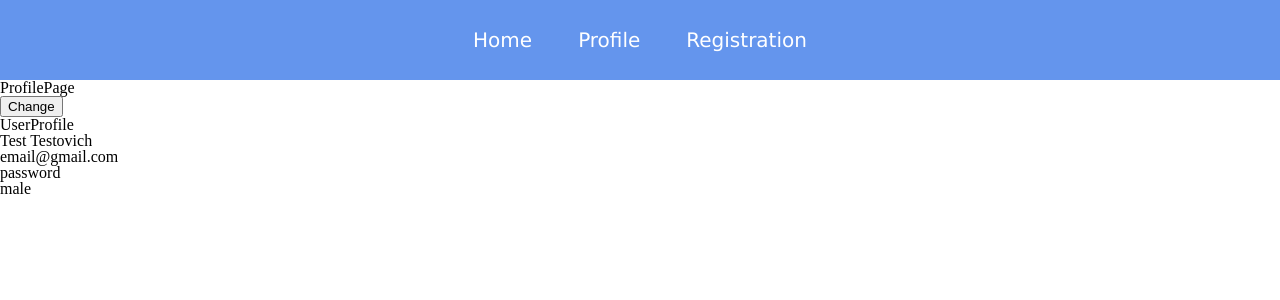
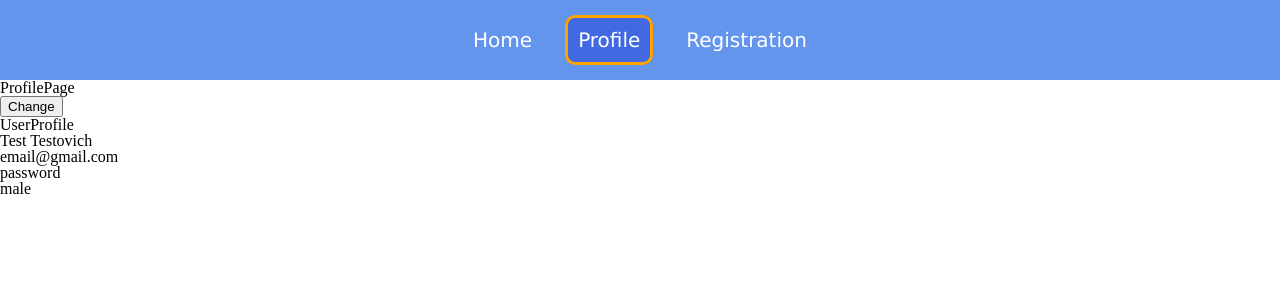
Before and after one commit to MicHaeLNgSd/fresh-branches-fullstack, a React (Create React App) app in the folder client/: page /profile in a window 1280 px wide. Shown: the top 300 px of the page. Built offline with nearby package versions, Linux system fonts and the light colour scheme.

Commit message:
change header style a little + change Link to NavLink

```diff
--- a/client/src/common/style/_vars.scss
+++ b/client/src/common/style/_vars.scss
@@ -1,3 +1,4 @@
 $header-bg: cornflowerblue;
 $navlink-color: white;
 $navlink-active-bg: royalblue;
+$navlink-current-color: orange;
--- a/client/src/components/Header/Header.module.scss
+++ b/client/src/components/Header/Header.module.scss
@@ -30,4 +30,9 @@
     border-color: $navlink-color;
     transition: all 0.4s;
   }
+
+  &.selected {
+    background-color: $navlink-active-bg;
+    border-color: $navlink-current-color;
+  }
 }
--- a/client/src/components/Header/index.jsx
+++ b/client/src/components/Header/index.jsx
@@ -1,5 +1,5 @@
 import React from 'react';
-import { Link } from 'react-router-dom/cjs/react-router-dom.min';
+import { NavLink } from 'react-router-dom/cjs/react-router-dom.min';
 import style from './Header.module.scss';
 
 function Header() {
@@ -7,19 +7,28 @@ function Header() {
     <header className={style.header}>
       <ul className={style.nav}>
         <li>
-          <Link to='/' className={style.navLink}>
+          <NavLink
+            to='/'
+            exact
+            className={style.navLink}
+            activeClassName={style.selected}
+          >
             Home
-          </Link>
+          </NavLink>
         </li>
         <li>
-          <Link to='/profile' className={style.navLink}>
+          <NavLink
+            to='/profile'
+            className={style.navLink}
+            activeClassName={style.selected}
+          >
             Profile
-          </Link>
+          </NavLink>
         </li>
         <li>
-          <Link to='/reg' className={style.navLink}>
+          <NavLink to='/reg' className={style.navLink} activeClassName={style.selected}>
             Registration
-          </Link>
+          </NavLink>
         </li>
       </ul>
     </header>
```
